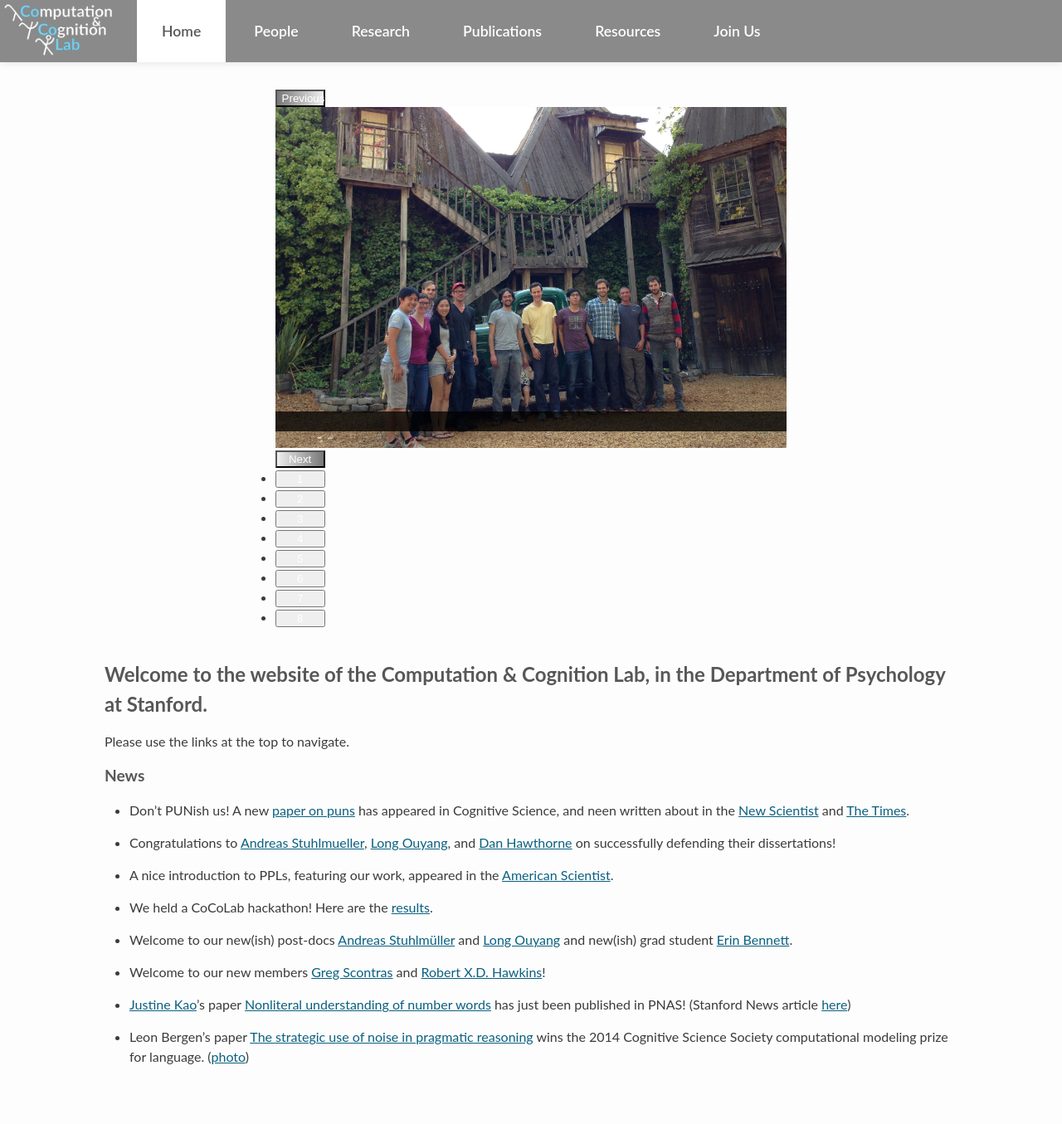
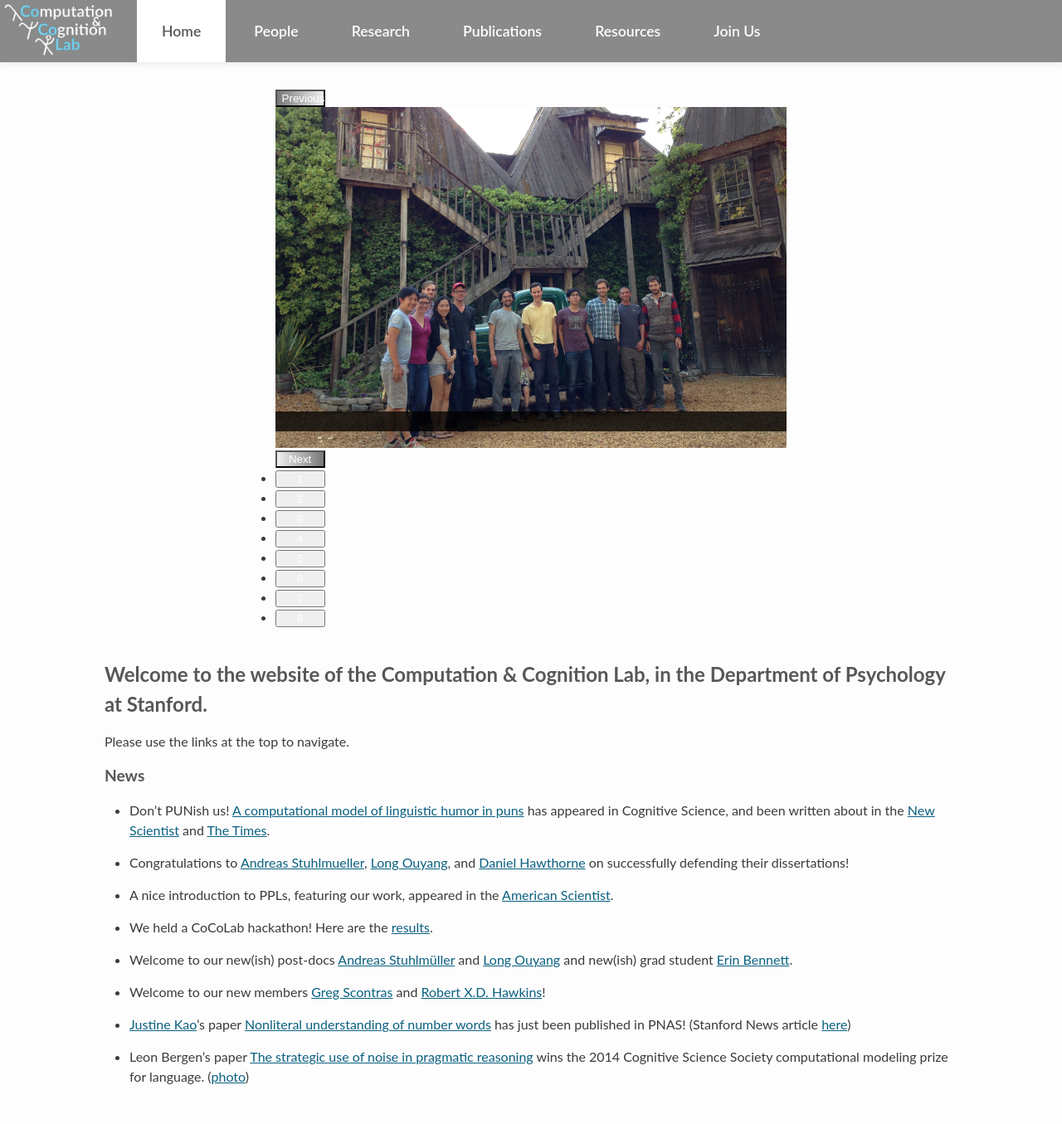
Before and after one commit to stanford-cocolab/cocolab.stanford.edu, a Jekyll site: the page built from 00-index.md, in a window 1280 px wide. Shown: the whole page at 83% size. Built offline with Jekyll 4.4.1, drawn with Linux system fonts in a browser that asks for light colours; nearby versions of some CDN libraries; Markdown is read by kramdown in place of the engine named in the settings; before the commit the page ends 1331 px from its top, so only the background shows below that.

Commit message:
small fixes to news

```diff
--- a/00-index.md
+++ b/00-index.md
@@ -10,9 +10,9 @@
 
 ### News
 
-* Don't PUNish us! A new [paper on puns](//cocolab.stanford.edu/papers/KaoEtAl2015-CognitiveScience.pdf) has appeared in Cognitive Science, and neen written about in the [New Scientist](https://www.newscientist.com/article/dn28036-think-youre-punny-computer-that-can-tell-how-good-a-joke-is/) and [The Times](//cocolab.stanford.edu/papers/TIM_20150815_null_null_01_25.pdf).
+* Don't PUNish us! [A computational model of linguistic humor in puns](//cocolab.stanford.edu/papers/KaoEtAl2015-CognitiveScience.pdf) has appeared in Cognitive Science, and been written about in the [New Scientist](https://www.newscientist.com/article/dn28036-think-youre-punny-computer-that-can-tell-how-good-a-joke-is/) and [The Times](//cocolab.stanford.edu/papers/TIM_20150815_null_null_01_25.pdf).
 
-* Congratulations to [Andreas Stuhlmueller]({{site.url}}{{site.baseurl}}/people.html#Andreas Stuhlmüller), [Long Ouyang]({{site.url}}{{site.baseurl}}/people.html#Long Ouyang), and [Dan Hawthorne]({{site.url}}{{site.baseurl}}/people.html#Dan Hawthorne) on successfully defending their dissertations!
+* Congratulations to [Andreas Stuhlmueller]({{site.url}}{{site.baseurl}}/people.html#Andreas Stuhlmüller), [Long Ouyang]({{site.url}}{{site.baseurl}}/people.html#Long Ouyang), and [Daniel Hawthorne]({{site.url}}{{site.baseurl}}/people.html#Dan Hawthorne) on successfully defending their dissertations!
 
 * A nice introduction to PPLs, featuring our work, appeared in the [American Scientist](http://www.americanscientist.org/libraries/documents/20158411291411312-2015-09Hayes.pdf).
 
```
